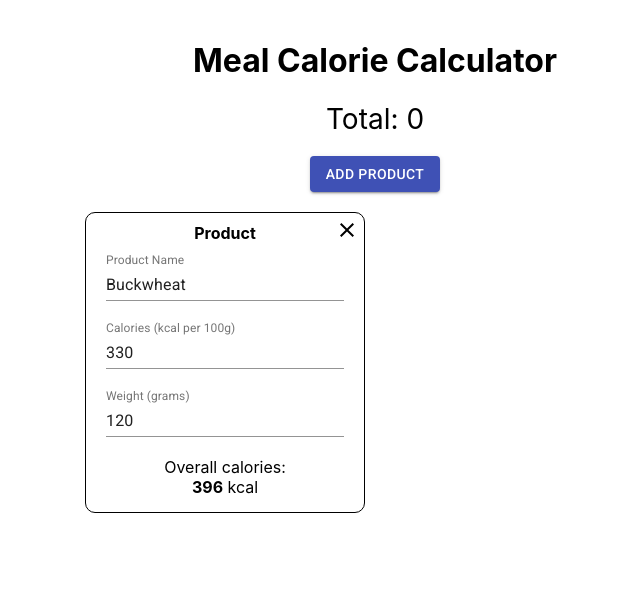
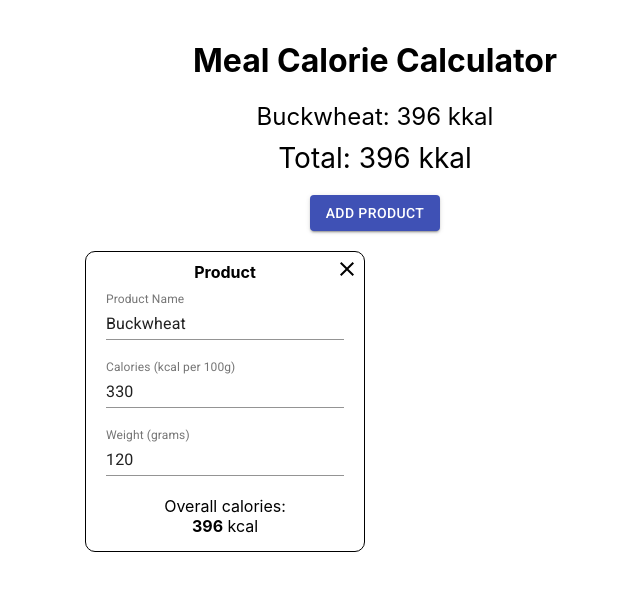
Before and after one commit to volodfast/react-calorie-calc, a React (Create React App) app: page / in a window 1280 px wide. Shown: the top 590 px of the page, without its empty margins (265-905 px from the left). Built offline with nearby package versions, Linux system fonts and the light colour scheme.

Commit message:
feature: update meal calorie calculator styling

```diff
--- a/src/modules/meal/containers/MealCalorieCalculator/MealCalorieCalculator.interface.ts
+++ b/src/modules/meal/containers/MealCalorieCalculator/MealCalorieCalculator.interface.ts
@@ -6,7 +6,6 @@ export type MealProductType = {
 };
 
 export type MealCalculatorState = {
-  total: number;
   productList: MealProductType[];
 };
 
--- a/src/modules/meal/containers/MealCalorieCalculator/MealCalorieCalculator.styled.ts
+++ b/src/modules/meal/containers/MealCalorieCalculator/MealCalorieCalculator.styled.ts
@@ -5,6 +5,12 @@ export const useMealCalorieCalculatorStyles = makeStyles({
   infoContainer: {
     textAlign: 'center',
     padding: '20px',
+  },
+  productListInfo: {
+    marginBottom: 10,
+  },
+  productInfo: {
+    fontSize: 24,
   },
   title: {},
   totalCalorie: {
--- a/src/modules/meal/containers/MealCalorieCalculator/MealCalorieCalculator.tsx
+++ b/src/modules/meal/containers/MealCalorieCalculator/MealCalorieCalculator.tsx
@@ -14,7 +14,6 @@ import {
 } from './MealCalorieCalculator.interface';
 
 const initialMealCalculatorState: MealCalculatorState = {
-  total: 0,
   productList: [
     {
       id: nanoid(),
@@ -55,15 +54,19 @@ function reducer(state: MealCalculatorState, action: MealCalculatorAction) {
     }
 
     case MealCalculatorActionEnum.CHANGE_PRODUCT: {
-      const updatedState: MealCalculatorState = {
-        ...state,
-        productList: state.productList.map((product) => {
+      const updatedProductList: MealProductType[] = state.productList.map(
+        (product) => {
           if (product.id !== action.product.id) {
             return product;
           }
 
           return action.product;
-        }),
+        }
+      );
+
+      const updatedState: MealCalculatorState = {
+        ...state,
+        productList: updatedProductList,
       };
 
       return updatedState;
@@ -76,10 +79,14 @@ function reducer(state: MealCalculatorState, action: MealCalculatorAction) {
 }
 
 const MealCaloriCalculator: FC = () => {
-  const [{ productList, total }, dispatch] = useReducer(
+  const [{ productList }, dispatch] = useReducer(
     reducer,
     initialMealCalculatorState
   );
+
+  const total = productList.reduce((acc, product) => {
+    return acc + (product.weight * product.caloriesPer100g) / 100;
+  }, 0);
 
   const handleChangeProduct = useCallback((product: MealProductType) => {
     dispatch({ type: MealCalculatorActionEnum.CHANGE_PRODUCT, product });
@@ -101,8 +108,20 @@ const MealCaloriCalculator: FC = () => {
         <Box className={classNames.title} component="h1">
           Meal Calorie Calculator
         </Box>
+        <Box className={classNames.productListInfo}>
+          {productList.map((product) => {
+            return (
+              <Box key={product.id} className={classNames.productInfo}>
+                <Box component="span">{`${product.name || 'Unknown'}: `}</Box>
+                <Box component="span">
+                  {`${(product.caloriesPer100g * product.weight) / 100} kkal`}
+                </Box>
+              </Box>
+            );
+          })}
+        </Box>
         <Box className={classNames.totalCalorie}>
-          Total: <Box component="span">{total}</Box>
+          Total: <Box component="span">{total}</Box> kkal
         </Box>
       </Box>
       <Box className={classNames.controls}>
```
